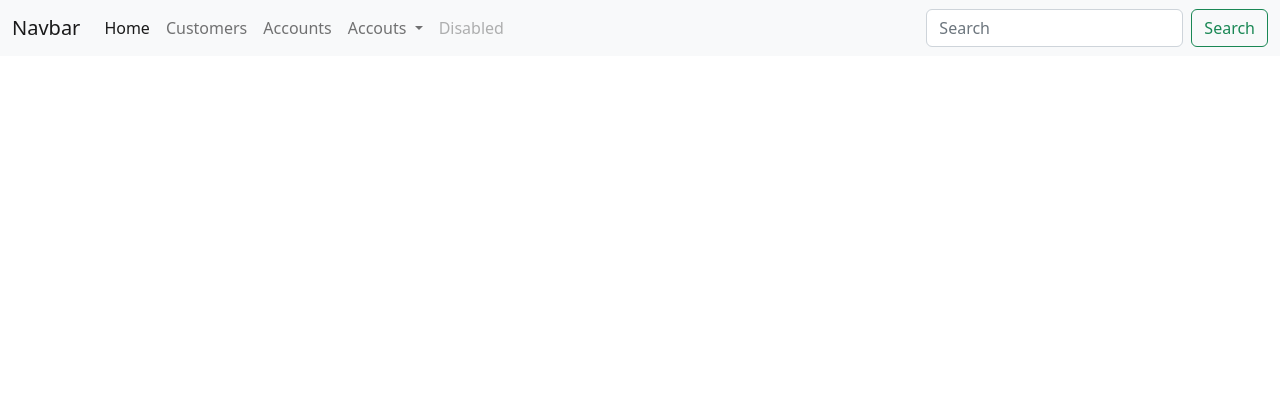
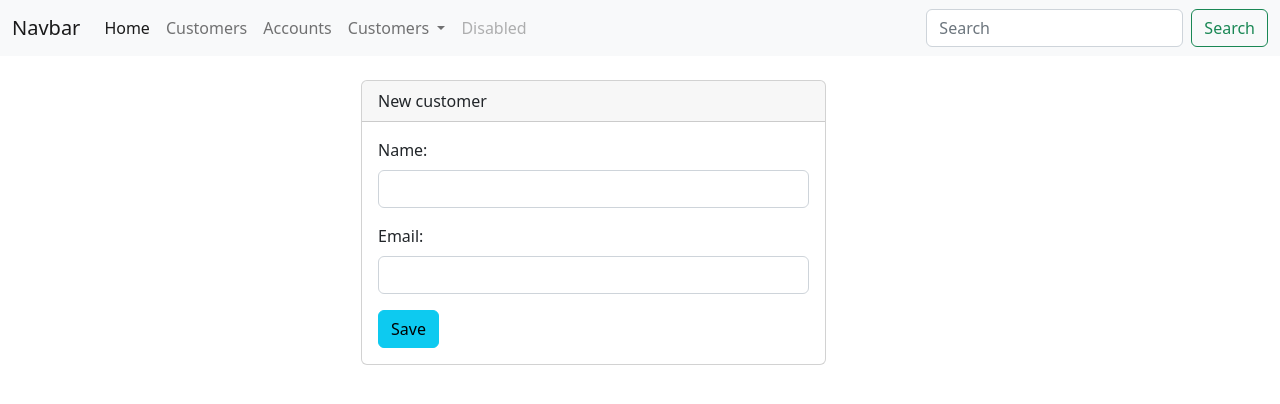
Before and after one commit to DOUHIChaimae/DOUHI_Chaimae_JEE, an Angular app in the folder digital-banking-web/: page /new-customer in a window 1280 px wide. Before the commit this address led to /. Shown: the top 404 px of the page. Built offline with nearby package versions, Linux system fonts and the light colour scheme.

Commit message:
adding some customers

```diff
--- a/digital-banking-web/src/app/app-routing.module.ts
+++ b/digital-banking-web/src/app/app-routing.module.ts
@@ -2,10 +2,12 @@ import {NgModule} from '@angular/core';
 import {RouterModule, Routes} from '@angular/router';
 import {CustomersComponent} from "./customers/customers.component";
 import {AccountsComponent} from "./accounts/accounts.component";
+import {NewCustomerComponent} from "./new-customer/new-customer.component";
 
 const routes: Routes = [
   {path: "customers", component: CustomersComponent},
-  {path: "accounts", component:AccountsComponent}
+  {path: "accounts", component:AccountsComponent},
+  {path:"new-customer",component:NewCustomerComponent},
 ];
 
 @NgModule({
--- a/digital-banking-web/src/app/app.module.ts
+++ b/digital-banking-web/src/app/app.module.ts
@@ -8,6 +8,7 @@ import { AccountsComponent } from './accounts/accounts.component';
 import {HttpClientModule} from "@angular/common/http";
 import {FormsModule, ReactiveFormsModule} from "@angular/forms";
 import { CommonModule } from '@angular/common';
+import { NewCustomerComponent } from './new-customer/new-customer.component';
 
 @NgModule({
   declarations: [
@@ -15,6 +16,7 @@ import { CommonModule } from '@angular/common';
     NavbarComponent,
     CustomersComponent,
     AccountsComponent,
+    NewCustomerComponent,
 
   ],
   imports: [
--- a/digital-banking-web/src/app/customers/customers.component.html
+++ b/digital-banking-web/src/app/customers/customers.component.html
@@ -1,12 +1,23 @@
 <div class="container mt-2">
-  <!--div *ngIf="errorMessage" class="text-danger">
-    {{errorMessage}}
-  </div-->
-  <div class="card" *ngIf="customers">
+  <ng-container *ngIf="customers | async as listCustomers; else failureOrLoading">
+    <div class="card">
       <div class="card-header">
         Customers
       </div>
-    <div class="card-body">
+      <div class="card-body" >
+        <div *ngIf="searchFormGroup">
+          <form [formGroup]="searchFormGroup" (ngSubmit)="handleSearchCustomers()">
+            <div class="input-group">
+              <label class="input-group-text">
+                Keyword :
+              </label>
+              <input type="text" formControlName="keyword" class="form-control">
+              <button class="btn btn-info">
+                <i class="bi bi-search"></i>
+              </button>
+            </div>
+          </form>
+        </div>
         <table class="table">
           <thead>
           <tr>
@@ -25,4 +36,15 @@
         </table>
       </div>
     </div>
+  </ng-container>
+  <ng-template #failureOrLoading>
+    <ng-container *ngIf="errorMessage; else loading">
+      <div class="text-danger">
+        {{errorMessage}}
       </div>
+    </ng-container>
+    <ng-template #loading>
+      Loading....
+    </ng-template>
+  </ng-template>
+</div>
--- a/digital-banking-web/src/app/customers/customers.component.ts
+++ b/digital-banking-web/src/app/customers/customers.component.ts
@@ -1,7 +1,9 @@
 import {Component, OnInit} from '@angular/core';
 import {HttpClient} from "@angular/common/http";
 import {CustomerService} from "../services/customer.service";
-import {Observable} from "rxjs";
+import {catchError, Observable, throwError} from "rxjs";
+import {Customer} from "../model/customer.model";
+import {FormBuilder, FormGroup} from "@angular/forms";
 
 @Component({
   selector: 'app-customers',
@@ -9,14 +11,28 @@ import {Observable} from "rxjs";
   styleUrls: ['./customers.component.css']
 })
 export class CustomersComponent implements OnInit {
-  customers!: Observable<any>;
+  customers!: Observable<Array<Customer>>;
   errorMessage!: string;
+  searchFormGroup: FormGroup | undefined;
 
-  constructor(private customerService: CustomerService) {
+  constructor(private customerService: CustomerService, private fb: FormBuilder) {
   }
 
 //cette méthode s'exécute au demmarage
   ngOnInit(): void {
-    this.customers = this.customerService.getCustomers();
+    this.searchFormGroup = this.fb.group({
+      keyword: this.fb.control("")
+    });
+    this.handleSearchCustomers();
+  }
+
+  handleSearchCustomers() {
+    let kw = this.searchFormGroup?.value.keyword;
+    this.customers = this.customerService.searchCustomers(kw).pipe(
+      catchError(err => {
+        this.errorMessage = err.message;
+        return throwError(err);
+      })
+    );
   }
 }
--- /dev/null
+++ b/digital-banking-web/src/app/model/customer.model.ts
@@ -0,0 +1,5 @@
+export interface Customer{
+  id : number;
+  name : string;
+  email : string;
+}
--- a/digital-banking-web/src/app/navbar/navbar.component.html
+++ b/digital-banking-web/src/app/navbar/navbar.component.html
@@ -17,11 +17,11 @@
         </li>
         <li class="nav-item dropdown">
           <a class="nav-link dropdown-toggle" href="#" id="navbarDropdown" role="button" data-bs-toggle="dropdown" aria-expanded="false">
-            Accouts
+            Customers
           </a>
           <ul class="dropdown-menu" aria-labelledby="navbarDropdown">
-            <li><a class="dropdown-item" href="#">Accounts</a></li>
-            <li><a class="dropdown-item" href="#">Another action</a></li>
+            <li><a class="dropdown-item" routerLink="/customers">Search customers</a></li>
+            <li><a class="dropdown-item" routerLink="/new-customer">New customer</a></li>
             <li><hr class="dropdown-divider"></li>
             <li><a class="dropdown-item" href="#">Something else here</a></li>
           </ul>
--- /dev/null
+++ b/digital-banking-web/src/app/new-customer/new-customer.component.html
@@ -0,0 +1,19 @@
+<div class="container">
+  <div class="card col-md-5 offset-3 mt-4">
+    <div class="card-header">New customer</div>
+    <div class="card-body">
+      <form [formGroup]="newCustomerFormGroup" (ngSubmit)="handleSaveCustomer()">
+        <div class="mb-3">
+          <label class="form-label">Name:</label>
+          <input type="text" formControlName="name" class="form-control">
+        </div>
+        <div class="mb-3">
+          <label class="form-label">Email:</label>
+          <input type="text" formControlName="email" class="form-control">
+        </div>
+        <button class="btn btn-info">Save</button>
+      </form>
+    </div>
+  </div>
+
+</div>
--- /dev/null
+++ b/digital-banking-web/src/app/new-customer/new-customer.component.ts
@@ -0,0 +1,34 @@
+import {Component, OnInit} from '@angular/core';
+import {FormBuilder, FormGroup} from "@angular/forms";
+import {Customer} from "../model/customer.model";
+import {CustomerService} from "../services/customer.service";
+
+@Component({
+  selector: 'app-new-customer',
+  templateUrl: './new-customer.component.html',
+  styleUrls: ['./new-customer.component.css']
+})
+export class NewCustomerComponent implements OnInit {
+  newCustomerFormGroup!: FormGroup;
+
+  constructor(private fb: FormBuilder, private customerService: CustomerService) {
+  }
+
+  ngOnInit(): void {
+    this.newCustomerFormGroup = this.fb.group({
+      name: this.fb.control(null),
+      email: this.fb.control(null)
+    });
+  }
+
+  handleSaveCustomer() {
+    let customer: Customer = this.newCustomerFormGroup.value;
+    this.customerService.saveCustomer(customer).subscribe({
+      next: data => {
+        alert("Customer has been saved successfully!");
+      }, error: err => {
+        console.log(err);
+      }
+    });
+  }
+}
--- a/digital-banking-web/src/app/services/customer.service.ts
+++ b/digital-banking-web/src/app/services/customer.service.ts
@@ -1,16 +1,27 @@
 import {Injectable} from '@angular/core';
 import {HttpClient} from "@angular/common/http";
 import {Observable} from "rxjs";
+import {Customer} from "../model/customer.model";
 
 @Injectable({
   providedIn: 'root'
 })
 export class CustomerService {
 
+  backendHost: string = "http://localhost:8085"
+
   constructor(private http: HttpClient) {
   }
 
-  public getCustomers(): Observable<any> {
-    return this.http.get("http://localhost:8085/customers")
+  public getCustomers(): Observable<Array<Customer>> {
+    return this.http.get<Array<Customer>>(this.backendHost + "/customers")
+  }
+
+  public searchCustomers(keyword: string): Observable<Array<Customer>> {
+    return this.http.get<Array<Customer>>(this.backendHost + "/customers/search?keyword=" + keyword)
+  }
+
+  public saveCustomer(customer: Customer): Observable<Customer> {
+    return this.http.post<Customer>(this.backendHost + "/customers",customer);
   }
 }
--- a/digital-banking-web/src/styles.css
+++ b/digital-banking-web/src/styles.css
@@ -1 +1,2 @@
 /* You can add global styles to this file, and also import other style files */
+@import "~bootstrap-icons/font/bootstrap-icons.css";
```
Also changed, not shown: digital-banking-web/src/app/new-customer/new-customer.component.css (added), 1 other file (tests, documents, lock files or other folders). Lines whose indentation alone changed are shown as unchanged.
